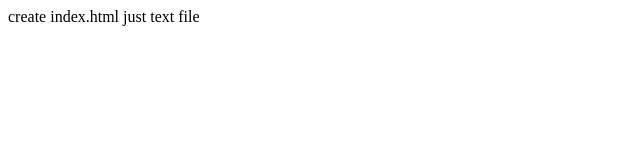
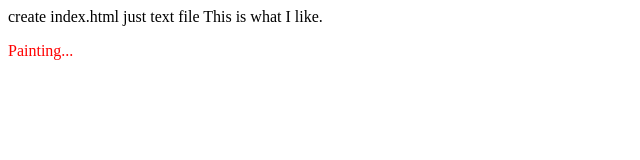
Before and after one commit to woori/woori.github.io, a plain HTML site: page index.html in a window 1280 px wide. Shown: the whole page, without its empty margins (0-640 px from the left). Drawn offline with Linux system fonts and the light colour scheme.

Commit message:
Update index.html

```diff
--- a/index.html
+++ b/index.html
@@ -2,4 +2,10 @@ create index.html
 
 just text file
 <html>
+  <head>
+    This is what I like.
+  </head>
+  <body>
+    <p style="color:red">Painting...</p>
+  </body>
 </html>
```
